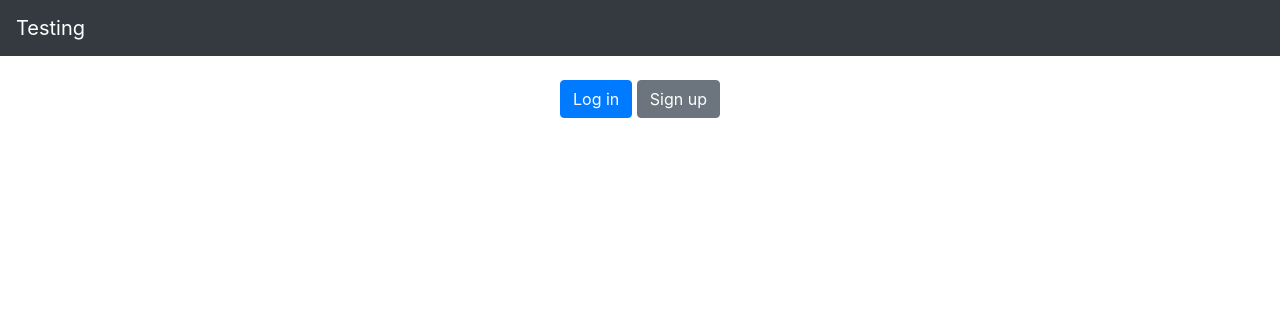
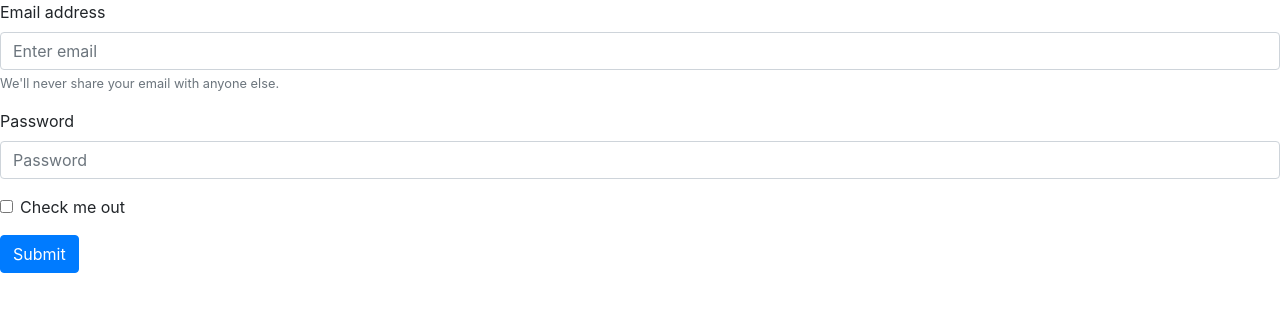
Before and after one commit to xih/the-fed, a React (Create React App) app: page /login in a window 1280 px wide. Shown: the top 312 px of the page. Built offline with nearby package versions, Linux system fonts and the light colour scheme.

Commit message:
add routing and login page

```diff
--- a/package.json
+++ b/package.json
@@ -7,11 +7,15 @@
     "@testing-library/react": "^9.3.2",
     "@testing-library/user-event": "^7.1.2",
     "bootstrap": "^4.5.2",
+    "connected-react-router": "^6.8.0",
+    "lodash": "^4.17.20",
     "react": "^16.13.1",
     "react-bootstrap": "^1.3.0",
     "react-dom": "^16.13.1",
     "react-redux": "^7.2.1",
+    "react-router": "^5.2.0",
     "react-scripts": "3.4.3",
+    "redux": "^4.0.5",
     "redux-saga": "^1.1.3"
   },
   "scripts": {
--- a/src/App.js
+++ b/src/App.js
@@ -1,5 +1,4 @@
 import React from 'react';
-import logo from './logo.svg';
 import './App.css';
 import Homepage from './Homepage'
 
--- a/src/Homepage/index.js
+++ b/src/Homepage/index.js
@@ -1,16 +1,34 @@
 import React from 'react';
 import Button from 'react-bootstrap/Button';
 import Navbar from '../components/Navbar'
+import { push } from 'connected-react-router'
+import { stubObject } from 'lodash'
+import { connect } from 'react-redux'
 
-const Homepage = () => {
+
+const Homepage = ({ push }) => {
+  console.log(push)
   return (
     <div>
       <Navbar />
       <br/>
-      <Button variant="primary">Log in </Button>{' '}
+      <Button
+        onClick={() => {
+          push('/login')
+        }}
+
+        variant="primary">Log in </Button>{' '}
       <Button variant="secondary">Sign up</Button>{' '}
     </div>
   );
 };
 
-export default Homepage;
+const mapDispatchToProps = (dispatch) => ({
+  push: (url) => dispatch(push(url))
+
+})
+
+export default connect(
+  stubObject,
+  mapDispatchToProps
+)(Homepage);
--- /dev/null
+++ b/src/LoginPage/index.js
@@ -0,0 +1,29 @@
+import React from 'react';
+import { Form, Button } from 'react-bootstrap'
+
+const LoginPage = () => {
+  return (
+    <Form>
+      <Form.Group controlId="formBasicEmail">
+        <Form.Label>Email address</Form.Label>
+        <Form.Control type="email" placeholder="Enter email" />
+        <Form.Text className="text-muted">
+          We'll never share your email with anyone else.
+    </Form.Text>
+      </Form.Group>
+
+      <Form.Group controlId="formBasicPassword">
+        <Form.Label>Password</Form.Label>
+        <Form.Control type="password" placeholder="Password" />
+      </Form.Group>
+      <Form.Group controlId="formBasicCheckbox">
+        <Form.Check type="checkbox" label="Check me out" />
+      </Form.Group>
+      <Button variant="primary" type="submit">
+        Submit
+  </Button>
+    </Form>
+  );
+};
+
+export default LoginPage;
--- /dev/null
+++ b/src/Stores/createStore.js
@@ -0,0 +1,26 @@
+import { createBrowserHistory } from 'history'
+import { applyMiddleware, compose, createStore } from 'redux'
+import { routerMiddleware } from 'connected-react-router'
+
+import { combineReducers } from 'redux'
+import { connectRouter } from 'connected-react-router'
+
+export const createRootReducer = (history) => combineReducers({
+  router: connectRouter(history),
+})
+
+export const history = createBrowserHistory()
+
+export default function configureStore(preloadedState) {
+  const store = createStore(
+    createRootReducer(history), // root reducer with router state
+    preloadedState,
+    compose(
+      applyMiddleware(
+        routerMiddleware(history), // for dispatching history actions
+        // ... other middlewares ...
+      ),
+    ),
+  )
+  return store
+}
--- a/src/index.js
+++ b/src/index.js
@@ -1,13 +1,27 @@
 import React from 'react';
 import ReactDOM from 'react-dom';
 import './index.css';
-import App from './App';
 import * as serviceWorker from './serviceWorker';
 import 'bootstrap/dist/css/bootstrap.min.css';
+import { Provider } from 'react-redux'
+import { ConnectedRouter } from 'connected-react-router'
+import { Route, Switch } from 'react-router'
+import configureStore, { history } from './Stores/createStore'
+import App from './App';
+import LoginPage from './LoginPage'
+
+const store = configureStore()
 
 ReactDOM.render(
   <React.StrictMode>
-    <App />
+    <Provider store={store}>
+      <ConnectedRouter history={history}>
+        <Switch>
+          <Route exact path="/" render={App} />
+          <Route path='/login' render={LoginPage} />
+        </Switch>
+      </ConnectedRouter>
+    </Provider>
   </React.StrictMode>,
   document.getElementById('root')
 );
```
Also changed, not shown: src/Stores/index.js (added), src/logo.svg (deleted), 1 other file (tests, documents, lock files or other folders).
